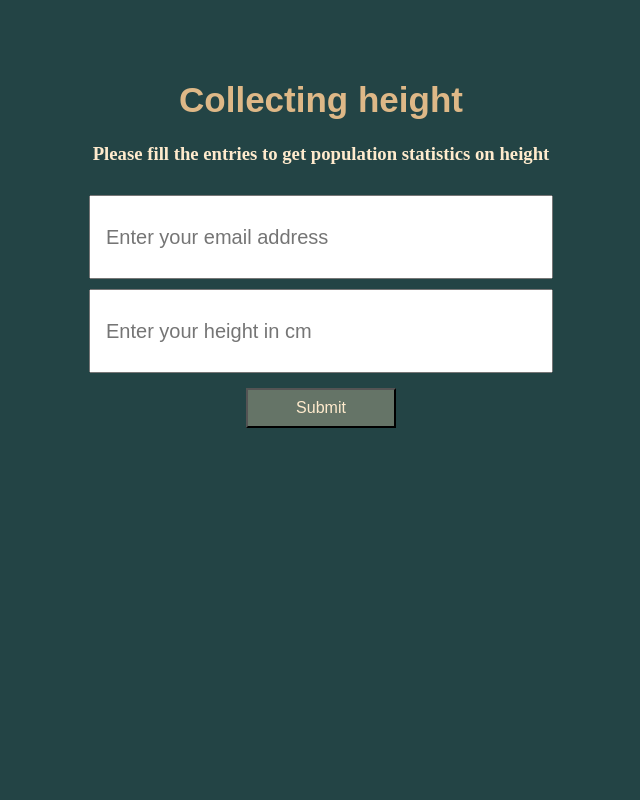
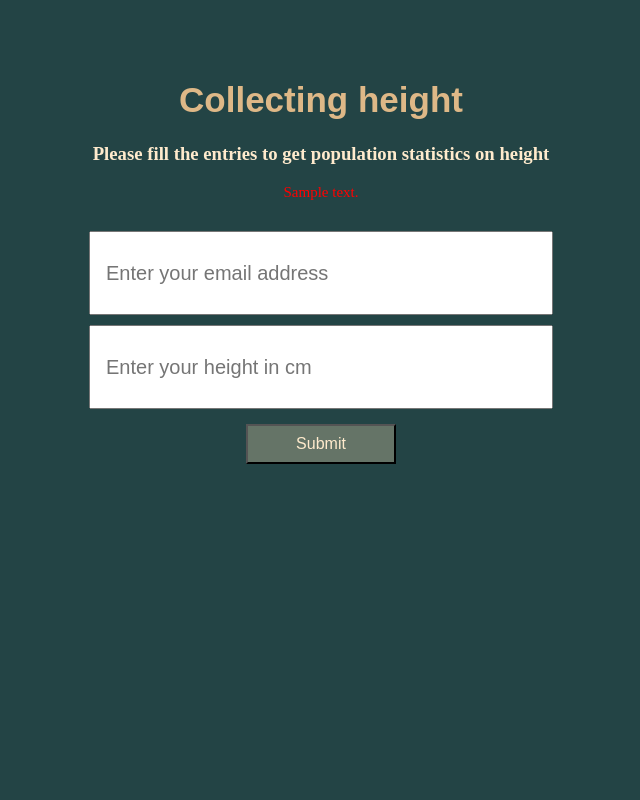
Before and after one commit to ivanbahutski/Flask-PostgreSQL-Data-Collector-Web-App, a Flask app: template templates/index.html in a window 1280 px wide. Shown: the whole page, without its empty margins (319-959 px from the left). Run offline with Flask 2, Linux system fonts and the light colour scheme; the template is opened without the code that fills it: most values are stand-ins (such as "Sample title", 1, 10 or a date in 2020).

Commit message:
Added storing user data to db. Display a message if the user exists

```diff
--- a/app.py
+++ b/app.py
@@ -27,10 +27,13 @@ def success():
     if request.method == 'POST':
         email = request.form['email_name']
         height = request.form['height_name']
-        data = Data(email, height)
-        db.session.add(data)
-        db.session.commit()
-        return render_template('success.html')
+        if db.session.query(Data).filter(Data.email == email).count() == 0:
+            data = Data(email, height)
+            db.session.add(data)
+            db.session.commit()
+            return render_template('success.html')
+    return render_template('index.html',
+                           text="Seems like we've got something from that email address already!")
 
 
 if __name__ == "__main__":
--- a/static/main.css
+++ b/static/main.css
@@ -49,3 +49,8 @@ html, body {
     font-size: 25px;
     color: burlywood;
 }
+
+.message {
+    font-size: 15px;
+    color: red;
+}
--- a/templates/index.html
+++ b/templates/index.html
@@ -12,6 +12,9 @@
 <div class="container">
     <h1> Collecting height</h1>
     <h3> Please fill the entries to get population statistics on height</h3>
+    <div class="message">
+        {{text | safe}}
+    </div>
     <form action="{{url_for('success')}}" method="POST">
         <input title="Your email will be save with us" placeholder="Enter your email address" type="email"
                name="email_name" required><br>
```
